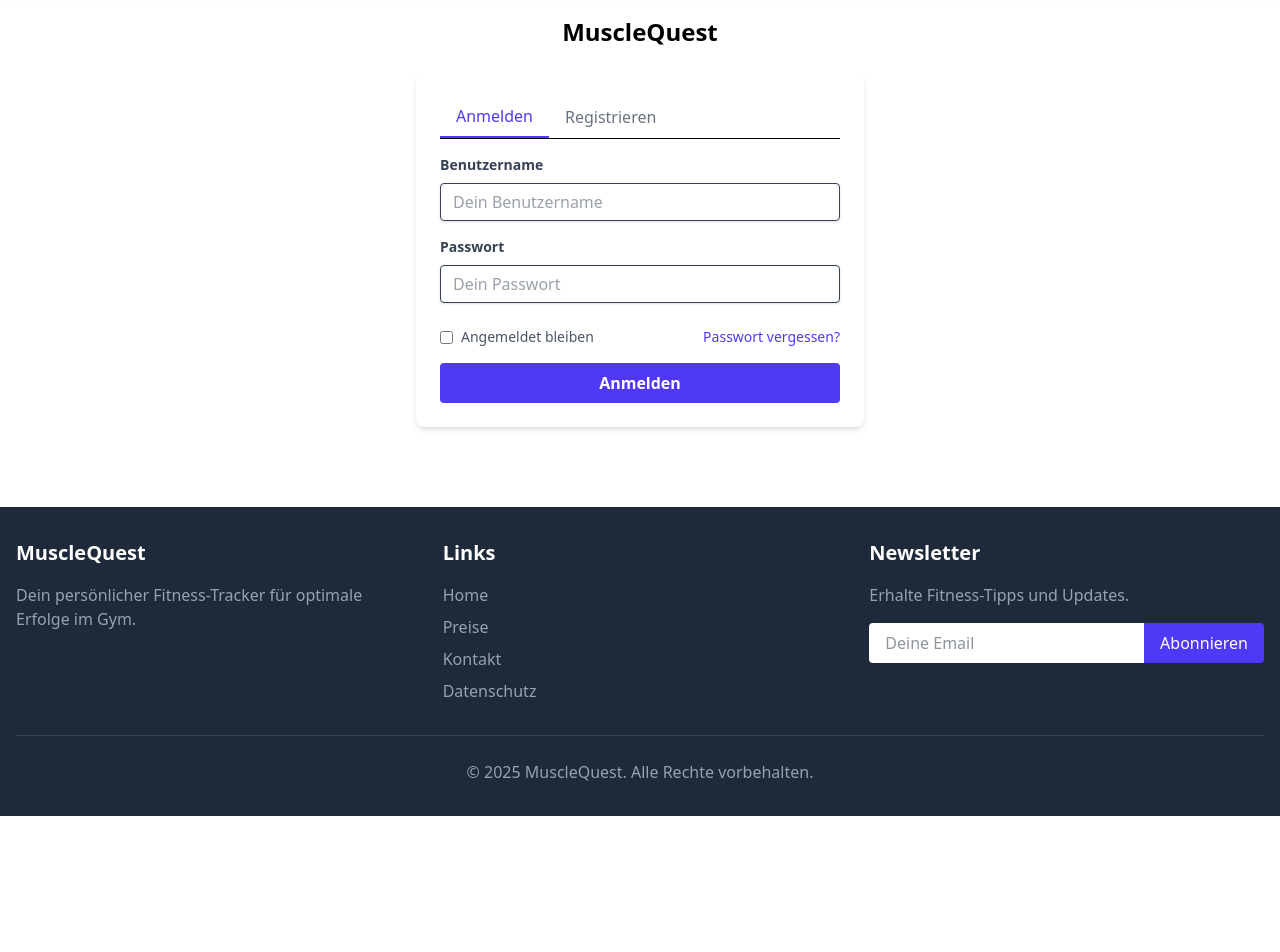
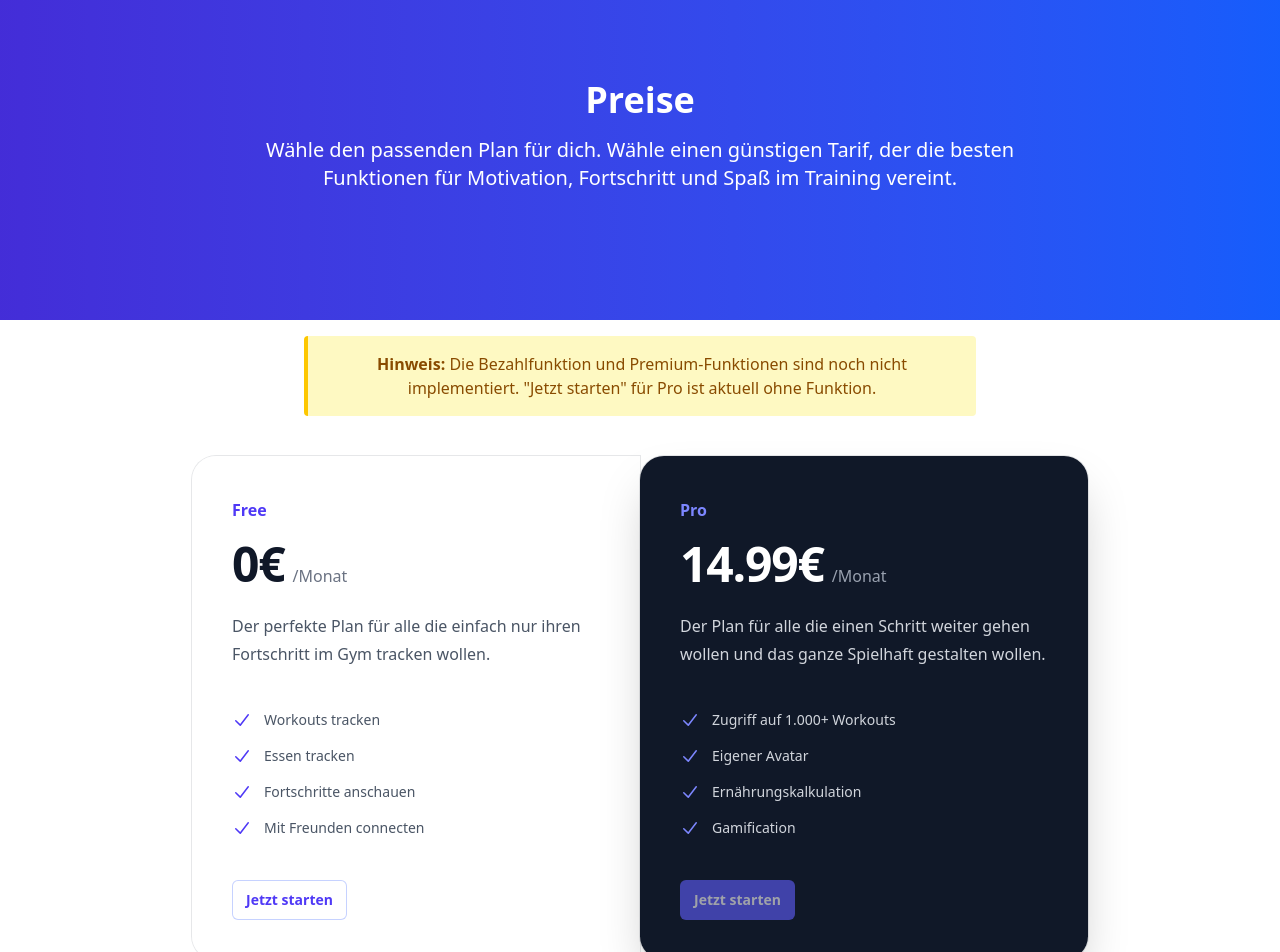
Before and after one commit to TimTrvc/GymTrackerWeb, a React (Vite) app in the folder gym-progress-tracker/frontend/: page /prices in a window 1280 px wide. Before the commit this address led to /login. Shown: the part 80-1032 px from the top of the page. Before the commit the page ends 896 px from the top, so only its background shows below. Built offline with nearby package versions, Linux system fonts and the light colour scheme; no server answers.

Commit message:
fixed spacing for privacy,contact and prices

```diff
--- a/gym-progress-tracker/frontend/src/components/routing/AppRoutes.jsx
+++ b/gym-progress-tracker/frontend/src/components/routing/AppRoutes.jsx
@@ -25,8 +25,8 @@ const AppRoutes = () => {
       <Route path="/login" element={<Login />} />
       <Route path="/workouts" element={withPrivateRoute(Workouts)} />
       <Route path="/exercises" element={withPrivateRoute(Exercises)} />
-      <Route path="/contact" element={withPrivateRoute(Contact)} />
-      <Route path="/prices" element={withPrivateRoute(Prices)} />
+      <Route path="/contact" element={<Contact/>} />
+      <Route path="/prices" element={<Prices/>} />
       <Route path="/nutrition" element={withPrivateRoute(Nutrition)} />
       <Route path="/body" element={withPrivateRoute(Body)} />
       <Route path="/avatar" element={withPrivateRoute(Avatar)} />
--- a/gym-progress-tracker/frontend/src/pages/Contact.jsx
+++ b/gym-progress-tracker/frontend/src/pages/Contact.jsx
@@ -3,7 +3,7 @@ import React from "react";
 
 const Contact = () => {
     return (
-        <div className="min-h-screen bg-gradient-to-br from-indigo-100 via-purple-100 to-pink-100 pb-10">
+        <div className="bg-white pb-8">
             <HeroSection
                 title="Kontakt"
                 subtitle="Wir sind für dich da! Kontaktiere uns bei Fragen, Feedback oder Kooperationen."
@@ -11,8 +11,8 @@ const Contact = () => {
                 textColor="text-white"
                 size="large"
             />
-            <div className="max-w-2xl mx-auto px-4">
-                <div className="bg-white/90 rounded-2xl shadow-xl p-8 mt-8 text-gray-800 border-2 border-indigo-100">
+            <div className="max-w-2xl mx-auto px-4 mt-8 mb-8">
+                <div className="bg-white rounded-2xl shadow-xl p-8 text-gray-800 border-2 border-indigo-100">
                     <h2 className="text-2xl font-bold mb-4 text-indigo-700 flex items-center gap-2">
                         <span role="img" aria-label="Mail">📬</span> Kontaktmöglichkeiten
                     </h2>
--- a/gym-progress-tracker/frontend/src/pages/Prices.jsx
+++ b/gym-progress-tracker/frontend/src/pages/Prices.jsx
@@ -1,4 +1,6 @@
+import HeroSection from '../components/layout/HeroSection';
 import { CheckIcon } from '@heroicons/react/20/solid'
+import { useAuth } from '@/hooks/useAuth';
 
 const tiers = [
     {
@@ -31,28 +33,22 @@ function classNames(...classes) {
 }
 
 const Prices = () => {
+    const { isAuthenticated } = useAuth();
     return (
-        <div className="relative isolate bg-white px-6 py-24 sm:py-32 lg:px-8">
-            <div aria-hidden="true" className="absolute inset-x-0 -top-3 -z-10 transform-gpu overflow-hidden px-36 blur-3xl">
-                <div
-                    style={{
-                        clipPath:
-                            'polygon(74.1% 44.1%, 100% 61.6%, 97.5% 26.9%, 85.5% 0.1%, 80.7% 2%, 72.5% 32.5%, 60.2% 62.4%, 52.4% 68.1%, 47.5% 58.3%, 45.2% 34.5%, 27.5% 76.7%, 0.1% 64.9%, 17.9% 100%, 27.6% 76.8%, 76.1% 97.7%, 74.1% 44.1%)',
-                    }}
-                    className="mx-auto aspect-1155/678 w-[72.1875rem] bg-linear-to-tr from-[#ff80b5] to-[#9089fc] opacity-30"
+        <>
+            <HeroSection
+                title="Preise"
+                subtitle="Wähle den passenden Plan für dich. Wähle einen günstigen Tarif, der die besten Funktionen für Motivation, Fortschritt und Spaß im Training vereint."
+                background="bg-gradient-to-r from-indigo-700 to-blue-600"
+                textColor="text-white"
+                size="large"
             />
+            <div className="relative isolate bg-white pb-12 sm:pb-16">
+                <div className="mx-auto mt-4 max-w-2xl text-center">                    <div className="bg-yellow-100 border-l-4 border-yellow-400 text-yellow-800 p-4 rounded mb-8 text-base font-medium">
+                        <span className="font-bold">Hinweis:</span> Die Bezahlfunktion und Premium-Funktionen sind noch nicht implementiert. "Jetzt starten" für Pro ist aktuell ohne Funktion.
                     </div>
-            <div className="mx-auto max-w-4xl text-center">
-                <h2 className="text-base/7 font-semibold text-indigo-600">Pricing</h2>
-                <p className="mt-2 text-5xl font-semibold tracking-tight text-balance text-gray-900 sm:text-6xl">
-                    Choose the right plan for you
-                </p>
                 </div>
-            <p className="mx-auto mt-6 max-w-2xl text-center text-lg font-medium text-pretty text-gray-600 sm:text-xl/8">
-                Choose an affordable plan that’s packed with the best features for engaging your audience, creating customer
-                loyalty, and driving sales.
-            </p>
-            <div className="mx-auto mt-16 grid max-w-lg grid-cols-1 items-center gap-y-6 sm:mt-20 sm:gap-y-0 lg:max-w-4xl lg:grid-cols-2">
+                <div className="mx-auto mt-8 grid max-w-lg grid-cols-1 items-center gap-y-6 sm:mt-10 sm:gap-y-0 lg:max-w-4xl lg:grid-cols-2">
                     {tiers.map((tier, tierIdx) => (
                         <div
                             key={tier.id}
@@ -81,7 +77,7 @@ const Prices = () => {
                   >
                     {tier.priceMonthly}
                   </span>
-                            <span className={classNames(tier.featured ? 'text-gray-400' : 'text-gray-500', 'text-base')}>/month</span>
+                                <span className={classNames(tier.featured ? 'text-gray-400' : 'text-gray-500', 'text-base')}>/Monat</span>
                             </p>
                             <p className={classNames(tier.featured ? 'text-gray-300' : 'text-gray-600', 'mt-6 text-base/7')}>
                                 {tier.description}
@@ -102,23 +98,36 @@ const Prices = () => {
                                         {feature}
                                     </li>
                                 ))}
-                        </ul>
-                        <a
-                            href={tier.href}
-                            aria-describedby={tier.id}
+                            </ul>                            {tier.name === 'Pro' ? (
+                                <button
+                                    disabled
                                     className={classNames(
-                                tier.featured
-                                    ? 'bg-indigo-500 text-white shadow-xs hover:bg-indigo-400 focus-visible:outline-indigo-500'
-                                    : 'text-indigo-600 ring-1 ring-indigo-200 ring-inset hover:ring-indigo-300 focus-visible:outline-indigo-600',
-                                'mt-8 block rounded-md px-3.5 py-2.5 text-center text-sm font-semibold focus-visible:outline-2 focus-visible:outline-offset-2 sm:mt-10',
+                                        'mt-8 block rounded-md px-3.5 py-2.5 text-center text-sm font-semibold bg-indigo-500 text-white opacity-60 cursor-not-allowed',
+                                        'focus-visible:outline-2 focus-visible:outline-offset-2 sm:mt-10',
                                     )}
                                 >
-                            Get started today
-                        </a>
+                                    Jetzt starten
+                                </button>
+                            ) : (
+                                <button
+                                    onClick={() => {
+                                        if (!isAuthenticated) {
+                                            window.location.href = '/login';
+                                        }
+                                    }}
+                                    className={classNames(
+                                        'mt-8 block rounded-md px-3.5 py-2.5 text-center text-sm font-semibold text-indigo-600 ring-1 ring-indigo-200 ring-inset hover:ring-indigo-300',
+                                        'focus-visible:outline-2 focus-visible:outline-offset-2 sm:mt-10',
+                                    )}
+                                >
+                                    {isAuthenticated ? 'Bereits aktiviert' : 'Jetzt starten'}
+                                </button>
+                            )}
                         </div>
                     ))}
                 </div>
             </div>
+        </>
     )
 }
 
--- a/gym-progress-tracker/frontend/src/pages/Privacy.jsx
+++ b/gym-progress-tracker/frontend/src/pages/Privacy.jsx
@@ -3,7 +3,7 @@ import React from "react";
 
 const Privacy = () => {
     return (
-        <div className="min-h-screen bg-gradient-to-br from-indigo-100 via-purple-100 to-pink-100 pb-10">
+        <div className="bg-white pb-8">
             <HeroSection
                 title="Datenschutz"
                 subtitle="Deine Daten sind bei uns sicher! Erfahre, wie wir mit deinen Informationen umgehen."
@@ -11,8 +11,8 @@ const Privacy = () => {
                 textColor="text-white"
                 size="large"
             />
-            <div className="max-w-2xl mx-auto px-4">
-                <div className="bg-white/90 rounded-2xl shadow-xl p-8 mt-8 text-gray-800 border-2 border-indigo-100">
+            <div className="max-w-2xl mx-auto px-4 mt-8 mb-8">
+                <div className="bg-white rounded-2xl shadow-xl p-8 text-gray-800 border-2 border-indigo-100">
                     <h2 className="text-2xl font-bold mb-4 text-indigo-700 flex items-center gap-2">
                         <span role="img" aria-label="Shield">🛡️</span> Datenschutz auf einen Blick
                     </h2>
```
Lines whose indentation alone changed are shown as unchanged.
